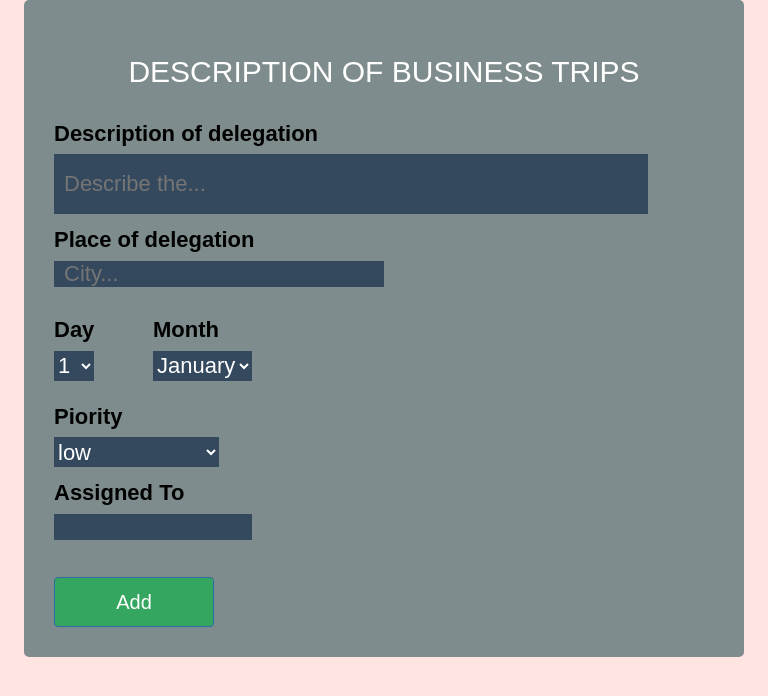
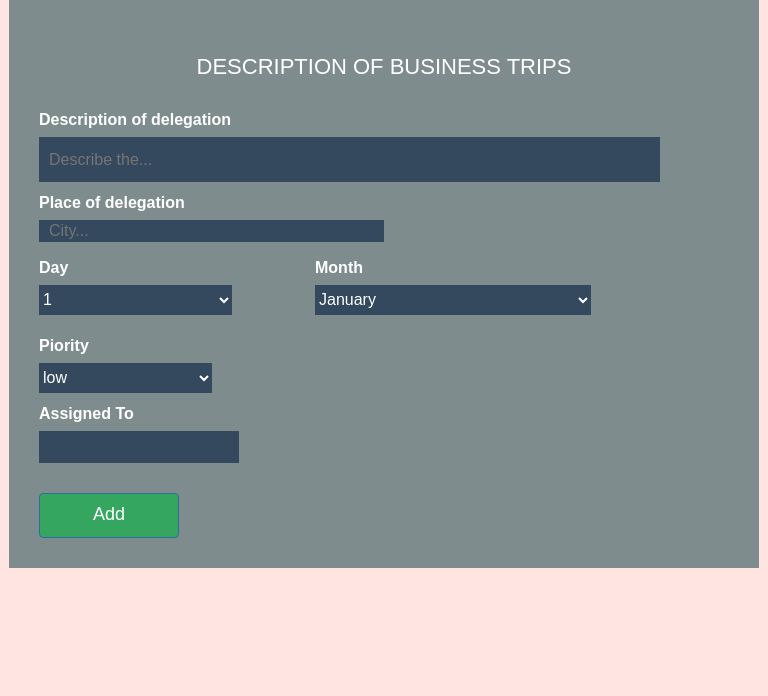
Before and after one commit to james028/App_js_json, a plain HTML site: page index.html in a window 768 px wide. Drawn offline with nearby package versions, Linux system fonts and the light colour scheme; a web font is replaced by a local one.

Commit message:
Add files via upload

```diff
--- a/css/media-queries.css
+++ b/css/media-queries.css
@@ -1,3 +1,51 @@
+@media (min-width: 541px) and (max-width: 870px) {
+	.main-app
+    {
+        min-width: 100%;
+        border-radius: 0;
+    }
+    .main-media
+    {
+        padding-left: 0;
+        padding-right: 0;
+    }
+    .title
+    {
+        font-size: 22px;
+    }
+    .inp-app
+    {
+        font-size: 16px;
+    }
+    .inp-app input
+    {
+    height: 45px;
+    }
+    .inp-2
+    {
+        margin-bottom: 5px;
+    }
+    .inp-day
+    {
+    width: 70%;
+    }
+    .inp-3
+    {
+        width: 40%;
+    }
+    .inp-5
+    {
+        height: 60px;
+        width: 200px;
+    }
+    .btn-1
+    {
+    margin: 20px auto 10px;
+    width: 140px;
+    height: 45px;
+    font-size: 18px;
+    }
+}
 @media (max-width: 540px) {
     .main-app
     {
--- a/css/style.css
+++ b/css/style.css
@@ -23,6 +23,7 @@ body
     background: #7F8C8D;
     padding: 40px 30px 20px;
     border-radius: 5px;
+    color: #fff;
 }
 input
 {
```
